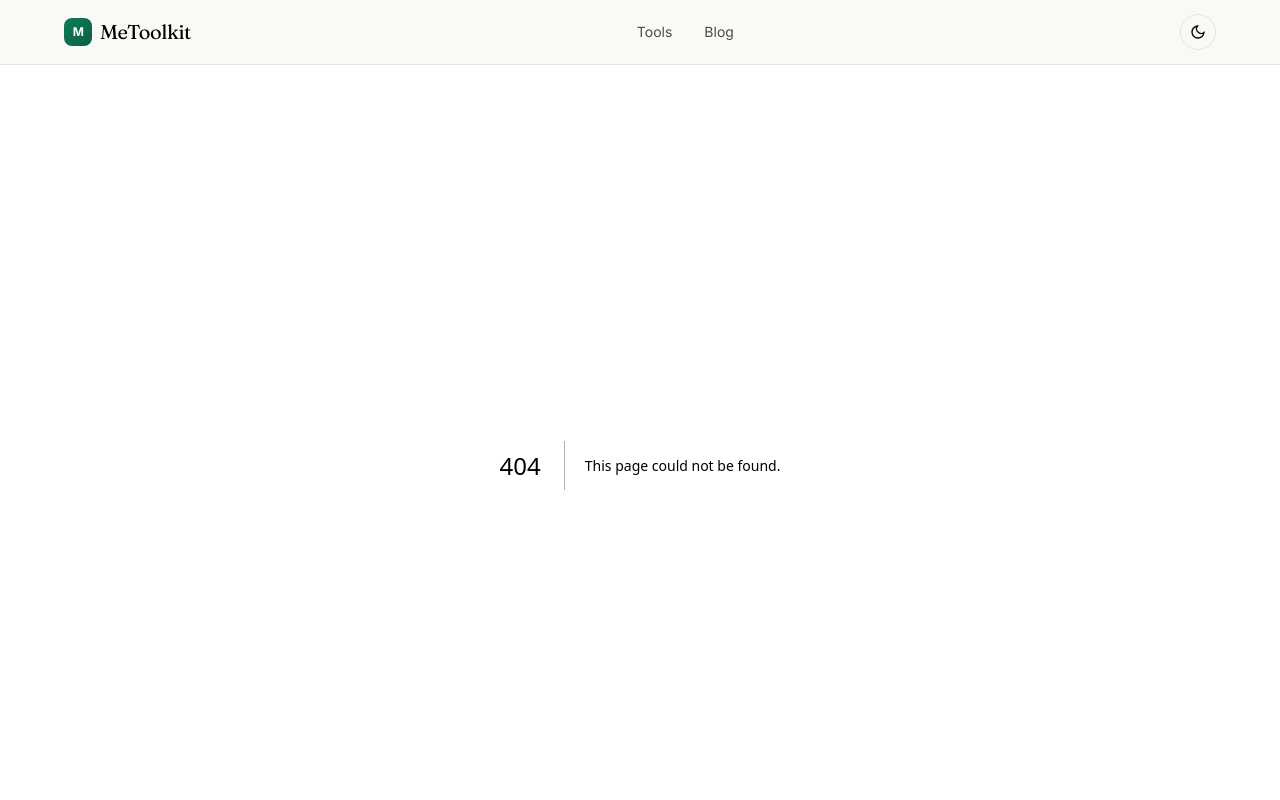
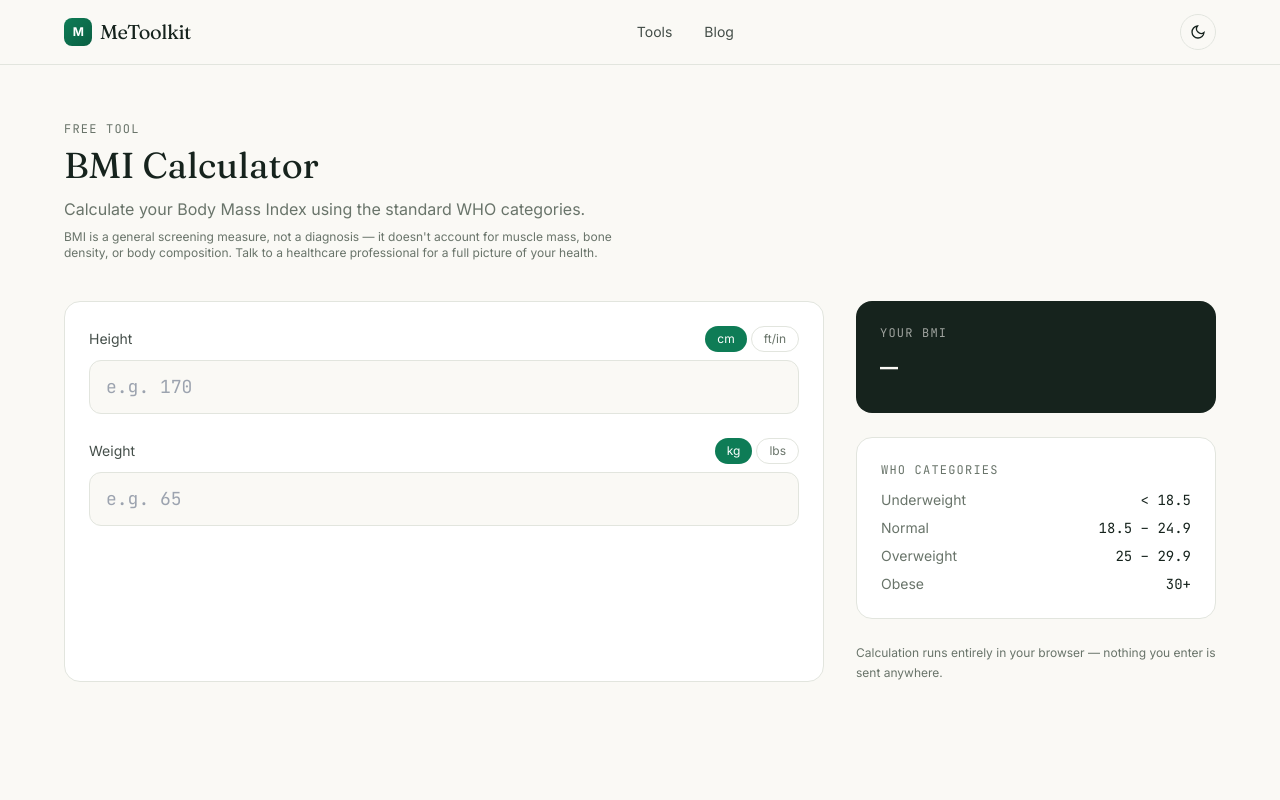
Before and after one commit to coolkishan44/metoolkit, a Next.js app: page /bmi-calculator in a window 1280 px wide. Before the commit this address had no page. Shown: the top 800 px of the page. Built offline with nearby package versions, Linux system fonts and the light colour scheme.

Commit message:
Add BMI Calculator page with metadata and JSON-LD

```diff
--- /dev/null
+++ b/app/bmi-calculator/page.tsx
@@ -0,0 +1,32 @@
+import type { Metadata } from "next";
+import BMICalculatorClient from "./BMICalculatorClient";
+
+export const metadata: Metadata = {
+  title: "BMI Calculator — Body Mass Index Calculator (Metric & Imperial)",
+  description:
+    "Free BMI calculator using standard WHO categories. Supports cm/kg and ft-in/lbs. Not a diagnosis — for general reference only.",
+  alternates: { canonical: "/bmi-calculator" }
+};
+
+const jsonLd = {
+  "@context": "https://schema.org",
+  "@type": "SoftwareApplication",
+  name: "MeToolkit BMI Calculator",
+  applicationCategory: "HealthApplication",
+  operatingSystem: "Any (web browser)",
+  offers: { "@type": "Offer", price: "0", priceCurrency: "USD" },
+  description:
+    "Calculate Body Mass Index using standard WHO categories, in metric or imperial units."
+};
+
+export default function BMICalculatorPage() {
+  return (
+    <>
+      <script
+        type="application/ld+json"
+        dangerouslySetInnerHTML={{ __html: JSON.stringify(jsonLd) }}
+      />
+      <BMICalculatorClient />
+    </>
+  );
+}
```
